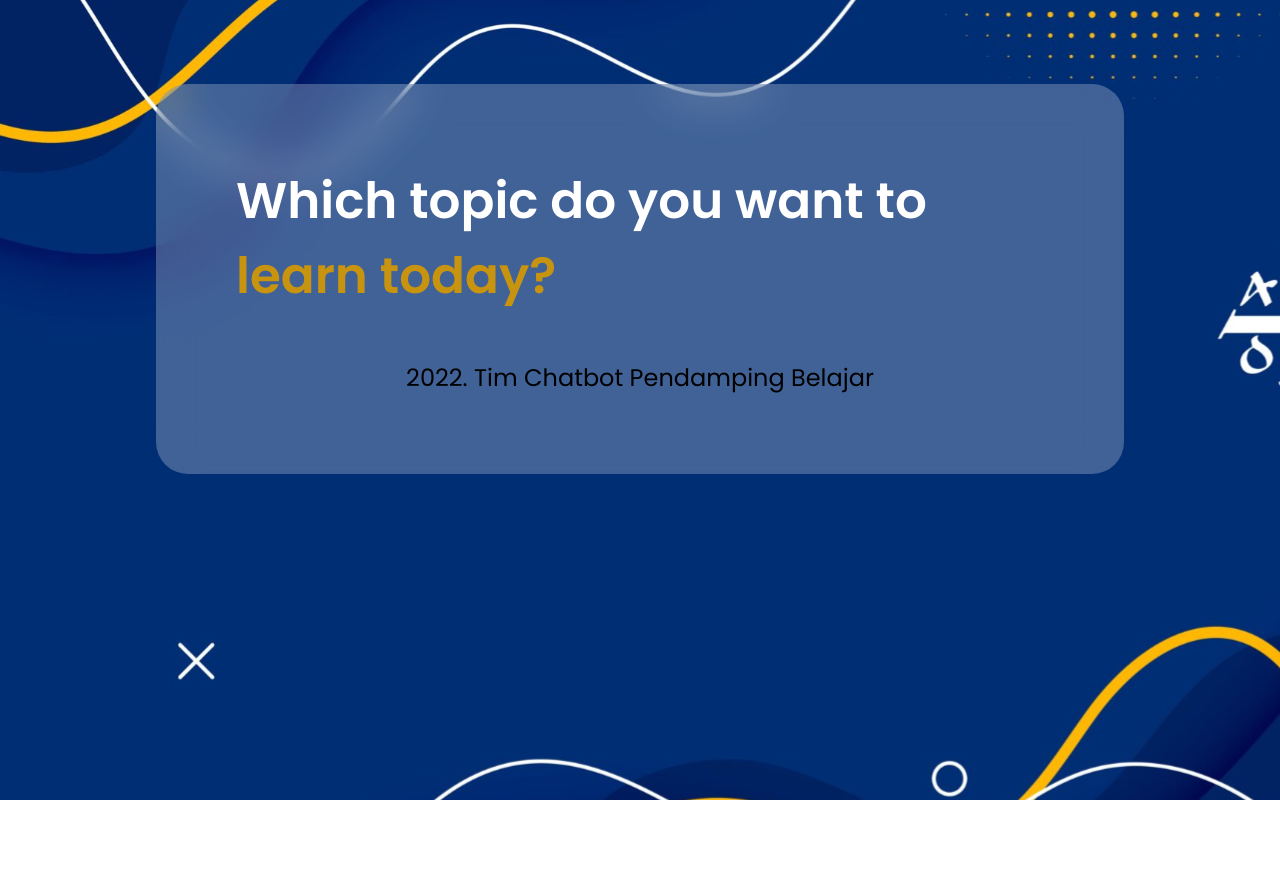
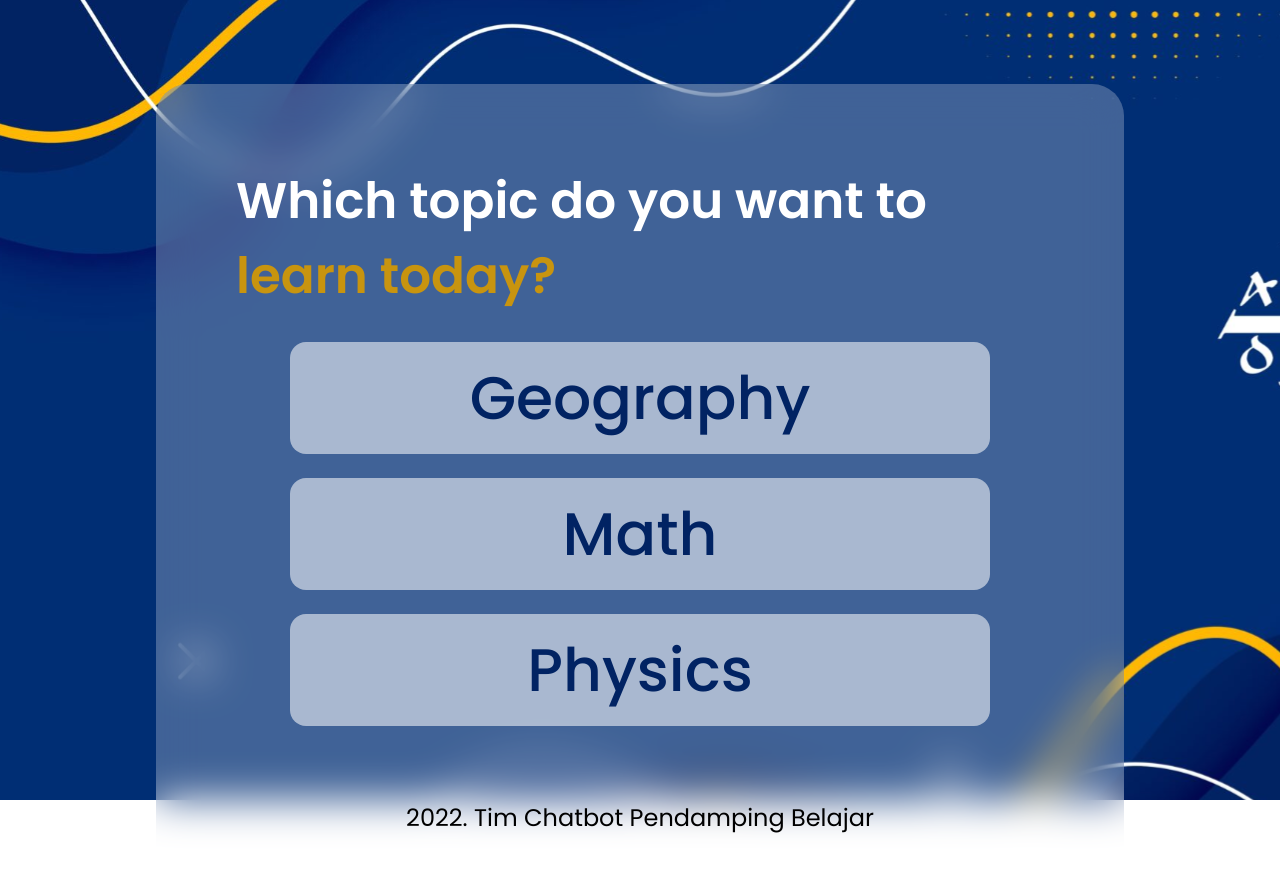
Before and after one commit to naufalHaidar12342/nextjs-rasa-chatbot, a Next.js app: page /choose-topic in a window 1280 px wide. Shown: the top 872 px of the page. Before the commit the page ends 800 px from the top, so only its background shows below. Built offline with nearby package versions, Linux system fonts and the light colour scheme.

Commit message:
add list of topic, dynamic page, button for each topic

```diff
--- /dev/null
+++ b/data/list-of-topics.json
@@ -0,0 +1,5 @@
+[
+	{ "topicName": "Geography", "path": "/topic-geography" },
+	{ "topicName": "Math", "path": "/topic-math" },
+	{ "topicName": "Physics", "path": "/topic-physics" }
+]
--- a/pages/choose-topic.jsx
+++ b/pages/choose-topic.jsx
@@ -1,7 +1,7 @@
 import { motion } from "framer-motion";
 import Link from "next/link";
 import Layout from "../components/Layout";
-
+import TopicsList from "../data/list-of-topics.json";
 export default function ChooseTopic(second) {
 	return (
 		<Layout title="Choose topic">
@@ -28,7 +28,34 @@ export default function ChooseTopic(second) {
 				>
 					Which topic do you want to learn today?
 				</h2>
-				<Link href={""}></Link>
+				<div className="flex flex-col justify-center items-center space-y-6 py-7">
+					{TopicsList.map((topics, index) => (
+						<motion.div
+							whileHover={{ scale: 1.2 }}
+							whileTap={{}}
+							transition={{ type: "spring" }}
+						>
+							<Link
+								href={`${topics.path}`}
+								key={index}
+								className="rounded-2xl w-[700px] h-28 p-5 flex justify-center items-center"
+								style={{
+									background: "rgba(255, 255, 255, 0.55)",
+								}}
+							>
+								<div
+									className="text-6xl"
+									style={{
+										WebkitTextFillColor: "#012363",
+										fontWeight: 500,
+									}}
+								>
+									{topics.topicName}
+								</div>
+							</Link>
+						</motion.div>
+					))}
+				</div>
 			</motion.div>
 		</Layout>
 	);
```
Also changed, not shown: pages/[slug].jsx (added).
